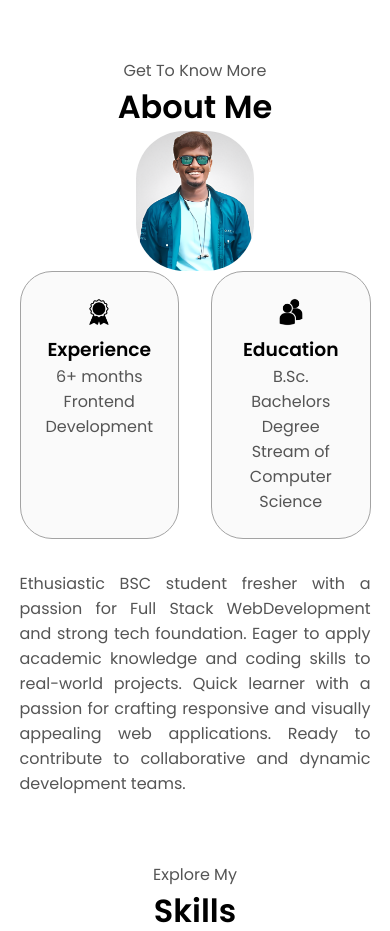
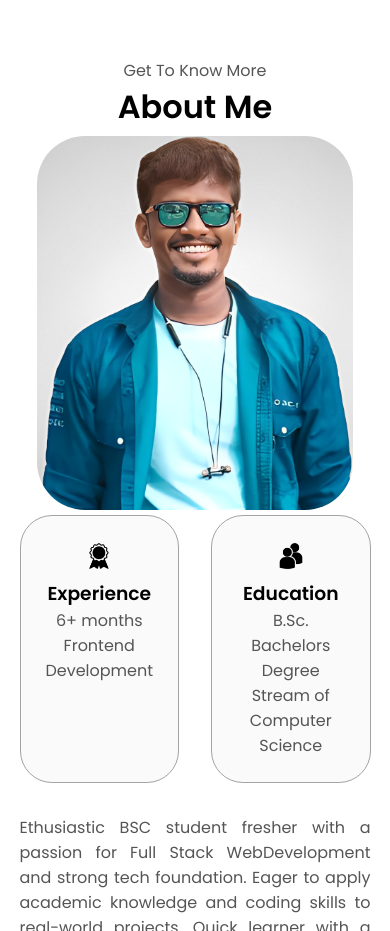
Before and after one commit to rameshramesh2001/Portfoilo, a plain HTML site: page index.html in a window 390 px wide. Shown: the part 820-1751 px from the top of the page. Drawn offline with Linux system fonts and the light colour scheme.

Commit message:
Update mediaqueries.css

```diff
--- a/mediaqueries.css
+++ b/mediaqueries.css
@@ -84,12 +84,13 @@
   }
   .section__pic-container {
     width: auto;
-    height: 46vw;
+    height: 86vw;
     justify-content: center;
   }
   .section1__pic-container {
     width: auto;
-    height: 36vw;
+    height: 96vw;
+    padding:5px;
     justify-content: center;
   }
   .section__text__p2 {
```
